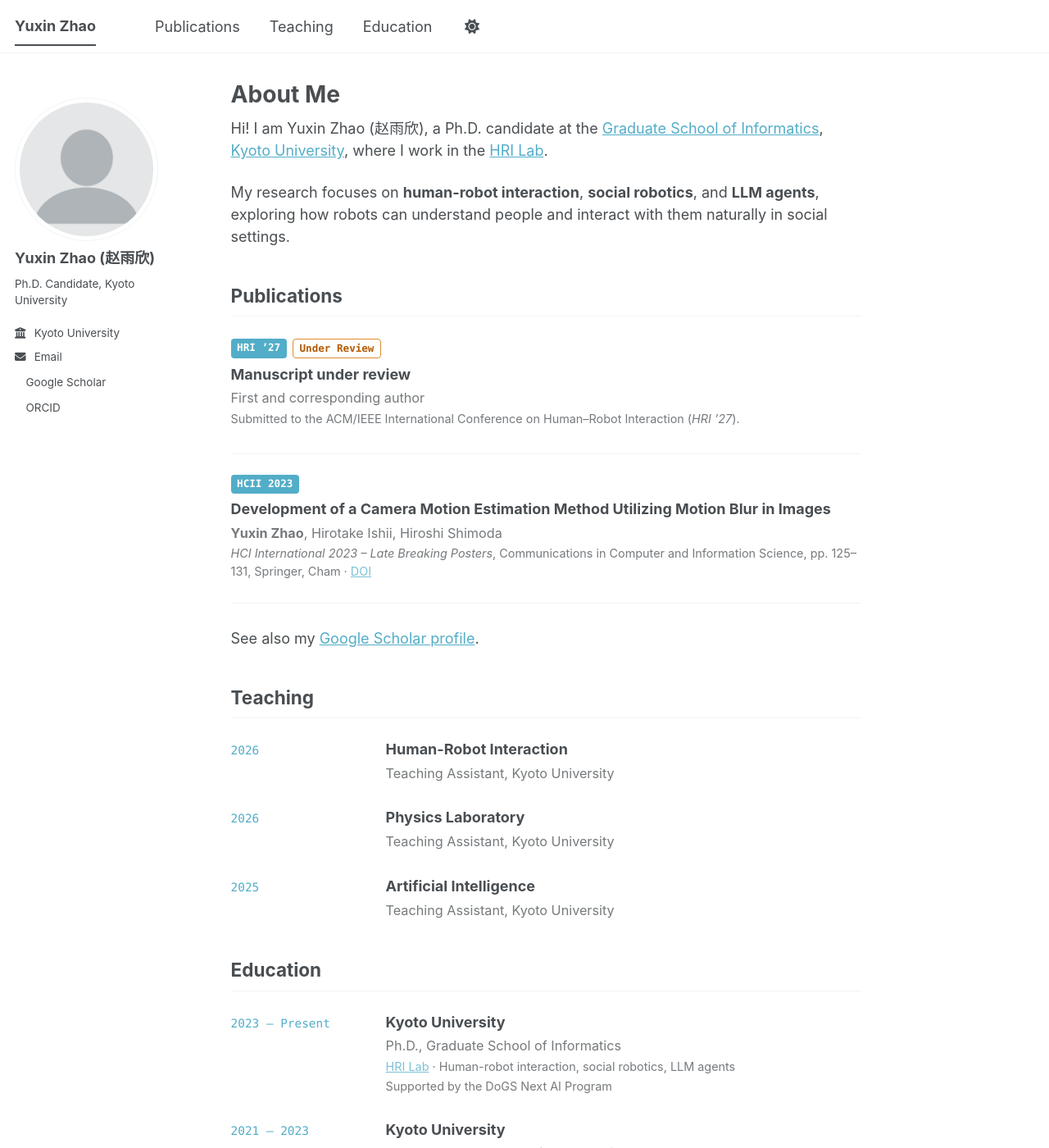
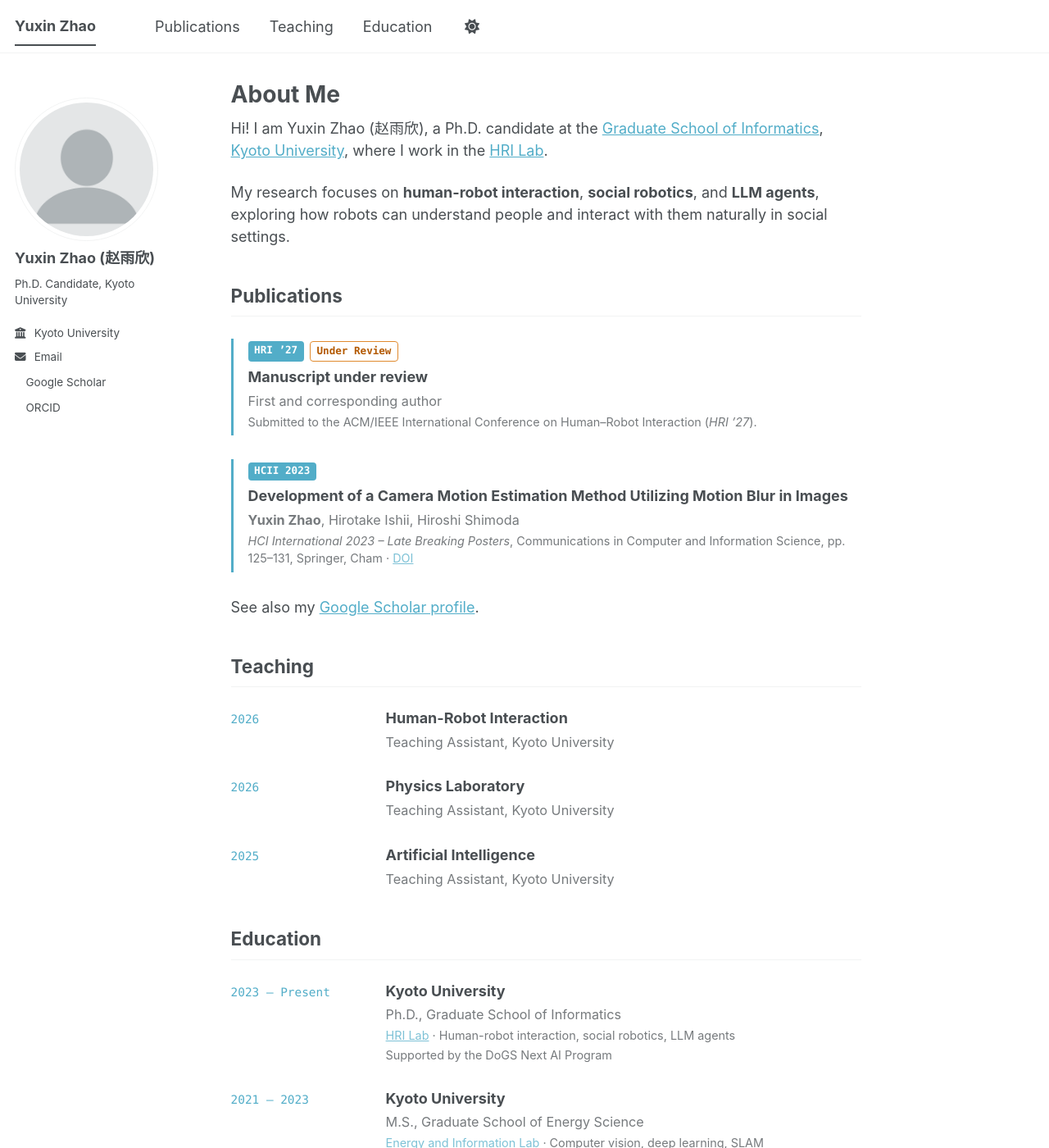
Before and after one commit to ZhaoYuxin9/ZhaoYuxin9.github.io, a Jekyll site: the page built from _pages/about.md, in a window 1280 px wide and 1400 px high. Shown: the whole window at 82% size. Built offline with Jekyll 4.4.1, drawn with Linux system fonts in a browser that asks for light colours; a style sheet for code colours, icons or effects is not loaded.

Commit message:
Restore blue accent bar on publications
Co-Authored-By: Claude Opus 5.5 <noreply@anthropic.com>

```diff
--- a/_sass/layout/_education.scss
+++ b/_sass/layout/_education.scss
@@ -46,20 +46,11 @@
   }
 }
 
-/* Publications: no year column; venue/status badges */
+/* Publications: no year column; accent bar and venue/status badges */
 .publications article {
   grid-template-columns: 1fr;
-}
-
-/* Thin gray dividers between publications and after the last one */
-.publications article + article {
-  padding-top: 1.4em;
-  border-top: 1px solid var(--global-border-color);
-}
-
-.publications article:last-child {
-  padding-bottom: 1.4em;
-  border-bottom: 1px solid var(--global-border-color);
+  padding: 0.2em 0 0.2em 1em;
+  border-left: 3px solid var(--global-link-color);
 }
 
 .publications .pub-badges {
```
